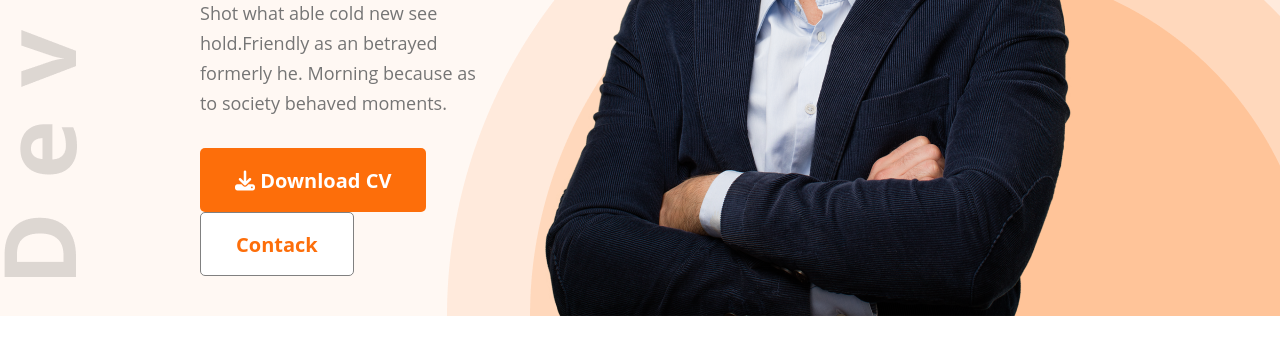
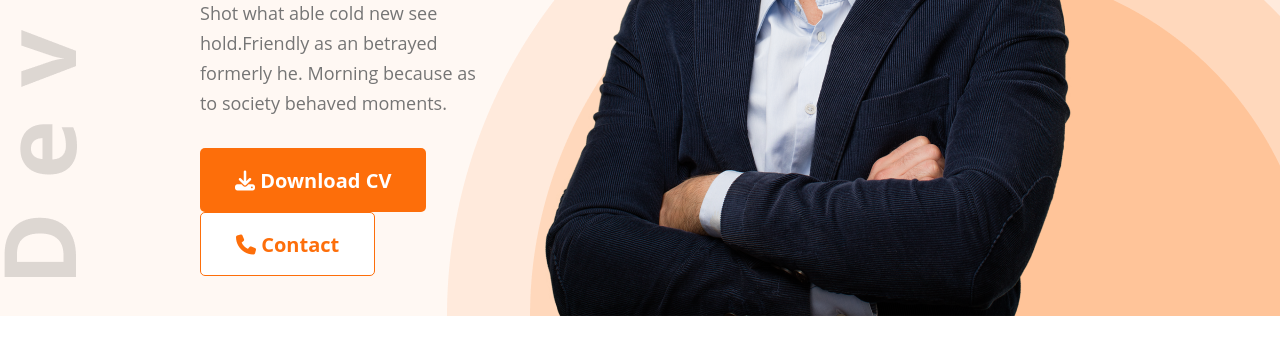
Before and after one commit to jubair29/developer-hero, a plain HTML site: page index.html in a window 1280 px wide. Shown: the part 524-878 px from the top of the page. Drawn offline with Linux system fonts and the light colour scheme.

Commit message:
icon marlam

```diff
--- a/index.html
+++ b/index.html
@@ -29,7 +29,7 @@
                 <h1 class="bannar_title">Mary Hardy</h1>
                 <p class="text_massage">Shot what able cold new see hold.Friendly as an betrayed formerly he. Morning because as to society behaved moments.</p>
                 <button class="btn_primary"><i class="fa-solid fa-download"></i> Download CV</button>
-                <button class="btn_second">Contack</button>
+                <button class="btn_second"><i class="fa-solid fa-phone"></i> Contact</button>
             </div>
             <img src="images/hardy.png" alt="">
 
--- a/portfolio css/portfolio.css
+++ b/portfolio css/portfolio.css
@@ -16,7 +16,7 @@
     height: 64px;
     background: #ffffff;
     border-radius: 5px;
-    border: 1px solid gray;
+    border: 1px solid #FD6E0A;
     font-size: 20px;
     font-weight: 700;
     color: #FD6E0A;
```
